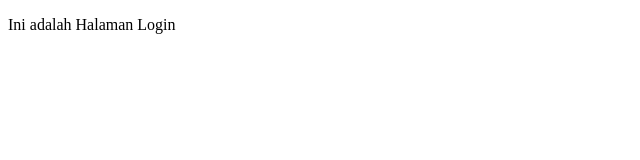
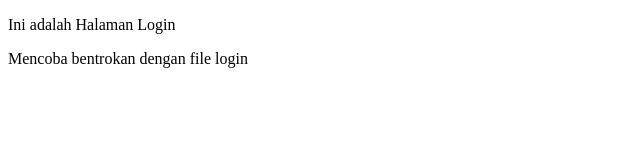
Before and after one commit to Micmec94/belajar-git, a plain HTML site: page login.html in a window 1280 px wide. Shown: the whole page, without its empty margins (0-640 px from the left). Drawn offline with Linux system fonts and the light colour scheme.

Commit message:
Mengedit login.html agar terjadi bentrokan

```diff
--- a/login.html
+++ b/login.html
@@ -5,5 +5,6 @@
 </head>
 <body>
 	<p>Ini adalah Halaman Login</p>
+	<p>Mencoba bentrokan dengan file login</p>
 </body>
 </html>
```
